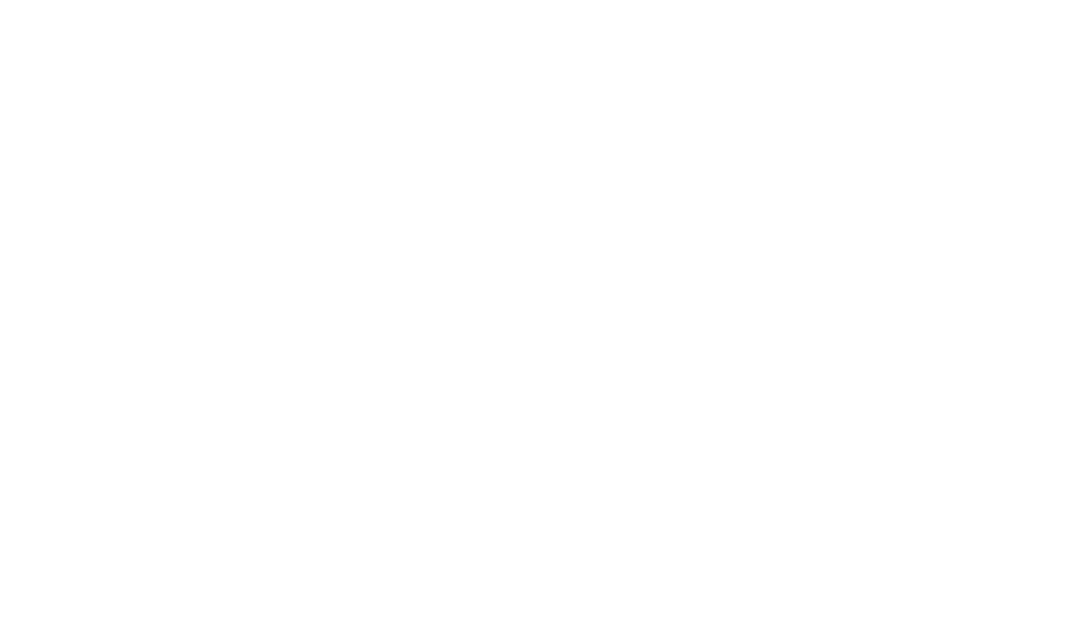
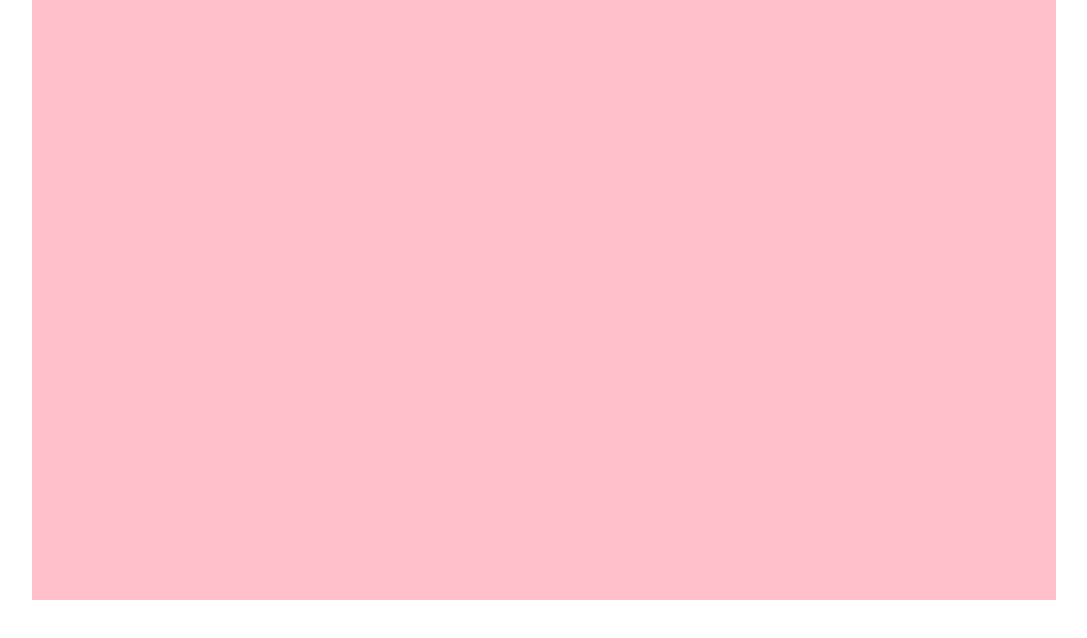
Before and after one commit to classe-47/boolando, a plain HTML site: page index.html in a window 1280 px wide. Shown: the whole page, without its empty margins (96-1183 px from the left). Drawn offline with Linux system fonts and the light colour scheme.

Commit message:
container

```diff
--- a/css/style.css
+++ b/css/style.css
@@ -3,3 +3,18 @@
     padding: 0;
     box-sizing: border-box;
 }
+
+.container {
+    width: 80%;
+    margin: 0 auto;
+}
+
+
+
+
+/* debug */
+
+.debug .container {
+    height: 600px;
+    background-color: pink;
+}
--- a/index.html
+++ b/index.html
@@ -7,7 +7,12 @@
     <title>Compra su Boolando</title>
     <link rel="stylesheet" href="css/style.css">
 </head>
-<body>
+<body class="debug">
+
+    <div class="container">
+
+
+    </div>
 
 </body>
 </html>
```
